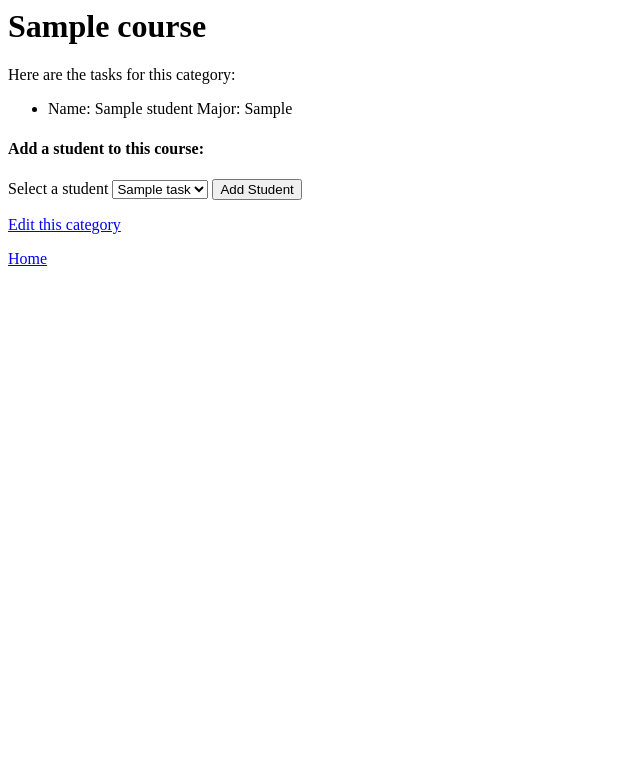
After one commit to stewarea/registrar-php, a PHP site: template views/course.html.twig in a window 1280 px wide. The commit adds this page. Shown: the top 783 px of the page, without its empty margins (0-640 px from the left). Run offline with PHP 8.4, Linux system fonts and the light colour scheme; the template is opened without the code that fills it: most values are stand-ins (such as "Sample title", 1, 10 or a date in 2020); some libraries are stand-ins or nearby versions.

Commit message:
add studen and course id pages

```diff
--- /dev/null
+++ b/views/course.html.twig
@@ -0,0 +1,34 @@
+<html>
+<head>
+    <title>Course Info</title>
+</head>
+<body>
+    <h1>{{ course.getName }}</h1>
+
+    {% if students is not empty %}
+        <p>Here are the tasks for this category:</p>
+        <ul>
+            {% for student in students %}
+                <li>Name: {{ student.getName }} Major: {{ student.getMajor }}</li>
+            {% endfor %}
+        </ul>
+    {% endif %}
+
+    <h4>Add a student to this course:</h4>
+
+    <form action='/add_student' method='post'>
+        <input id="course_id" name="course_id" type="hidden" value="{{ course.getId }}">
+        <label for="student_id">Select a student</label>
+        <select id='student_id' name='student_id' type='text'>
+          {% for student in all_students %}
+            <option value="{{ student.getId }}"> {{ task.getName }} </option>
+          {% endfor %}
+        </select>
+        <button type='submit'>Add Student</button>
+    </form>
+
+    <p><a href="/categories/{{ category.getId }}/edit">Edit this category</a></p>
+
+    <p><a href='/'>Home</a></p>
+</body>
+</html>
```
Also changed, not shown: app/app.php (+15 -0 lines), src/Courses.php (+14 -0 lines), src/Students.php (+16 -0 lines), views/student.html.twig (added, +33 -0 lines).
